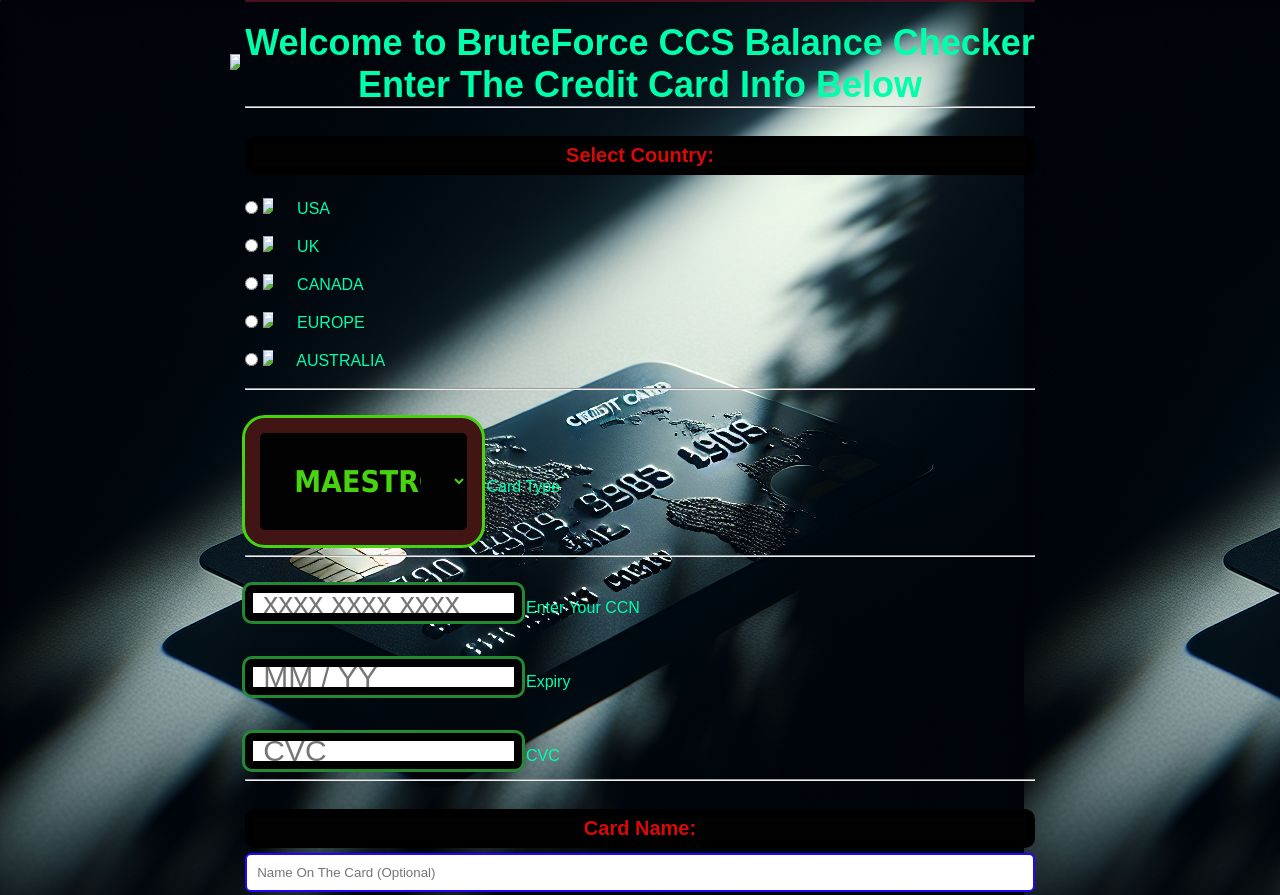
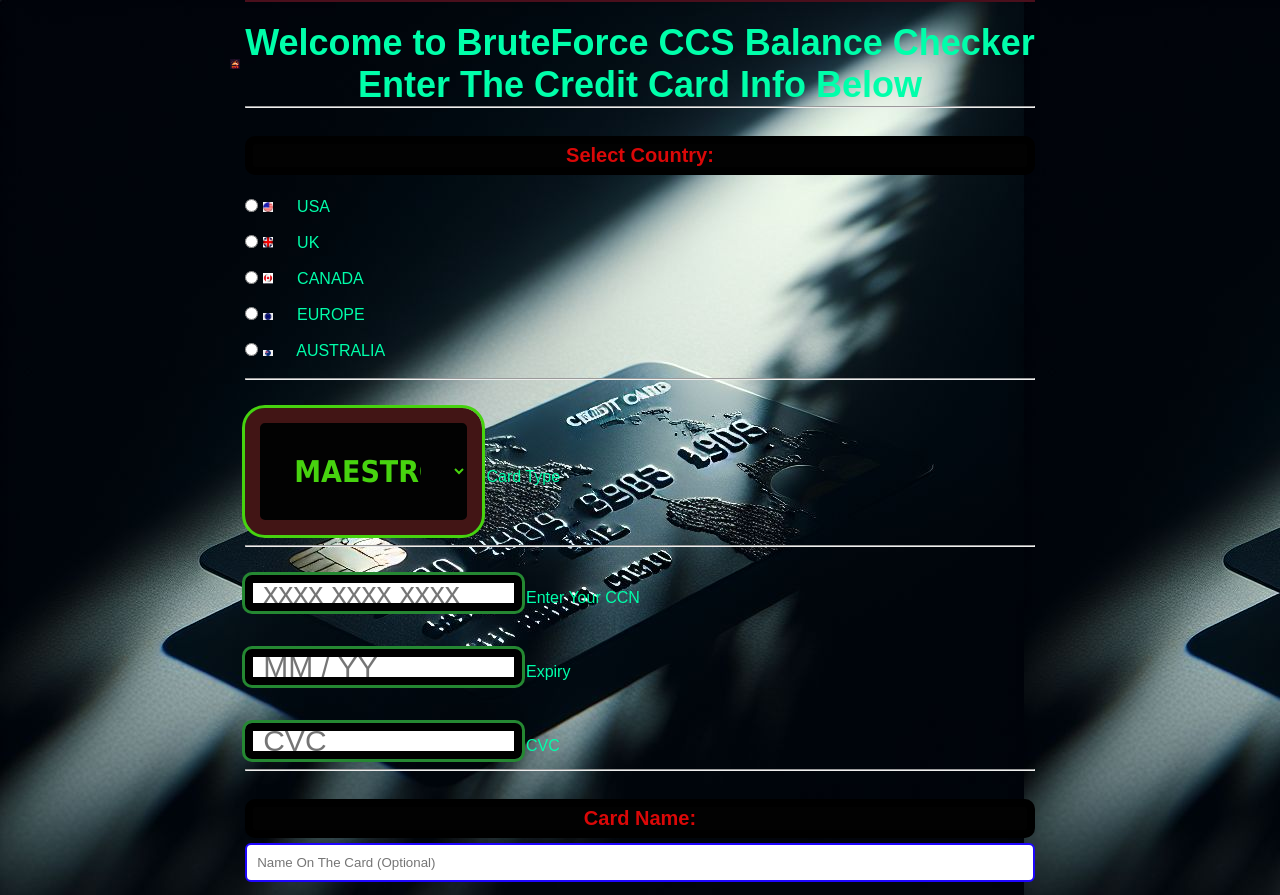
Before and after one commit to Bruteforcechecker/Bruteforce, a plain HTML site: page index.html in a window 1280 px wide. Shown: the top 895 px of the page. Drawn offline with Linux system fonts and the light colour scheme; files whose address does not match are found by name.

Commit message:
Update index.html

```diff
--- a/index.html
+++ b/index.html
@@ -47,7 +47,7 @@
     <div class="card">
 
 
-        <img class="=blood" src="img/logo.png" >
+        <img class="=blood" src="logo.png" >
 
 
 
@@ -92,30 +92,30 @@
 
       <div>
        <input  name="country" type="radio"  value="USA">
-       <img class="country-option"  src="img/flag/usa.png"> USA
+       <img class="country-option"  src="usa.png"> USA
                </div><br>
 
 
     <div>
          <input  name="country" type="radio" value="UK">
-         <img class="country-option"  src="img/flag/uk.jpg"> UK
+         <img class="country-option"  src="uk.jpg"> UK
 
                    </div><br>
 
              <div>
              <input name="country" type="radio" value="Canada">
-             <img class="country-option"  src="img/flag/canada.jpg"> CANADA
+             <img class="country-option"  src="canada.jpg"> CANADA
 
      </div><br>
  <div>
           <input name="country" type="radio"  value="EUROPE">
-          <img  class="country-option"  src="img/flag/aurope.jpg"> EUROPE
+          <img  class="country-option"  src="aurope.jpg"> EUROPE
                             </div><br>
 
 
   <div>
       <input class="label" name="country" type="radio"  value="AUSTRALIA">
-      <img  class="country-option"   src="img/flag/australia.png"> AUSTRALIA
+      <img  class="country-option"   src="australia.png"> AUSTRALIA
                      </div><br>
 
 <div>
```
